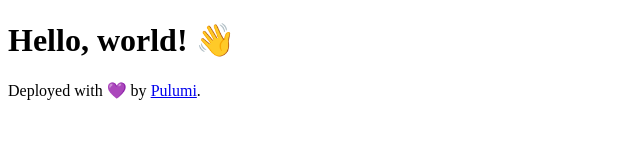
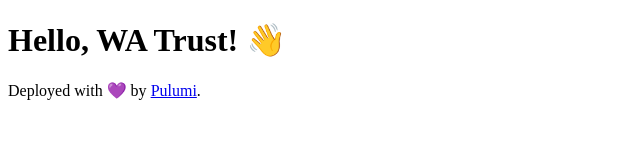
Before and after one commit to pulumi-initech/azure-demo-pr, a website: page www/index.html in a window 1280 px wide. Shown: the whole page, without its empty margins (0-640 px from the left). Drawn offline with Linux system fonts and the light colour scheme.

Commit message:
Changed the site

```diff
--- a/www/index.html
+++ b/www/index.html
@@ -5,7 +5,7 @@
     <title>Hello, world!</title>
 </head>
 <body>
-    <h1>Hello, world! 👋</h1>
+    <h1>Hello, WA Trust! 👋</h1>
     <p>Deployed with 💜 by <a href="https://pulumi.com/">Pulumi</a>.</p>
 </body>
 </html>
```
